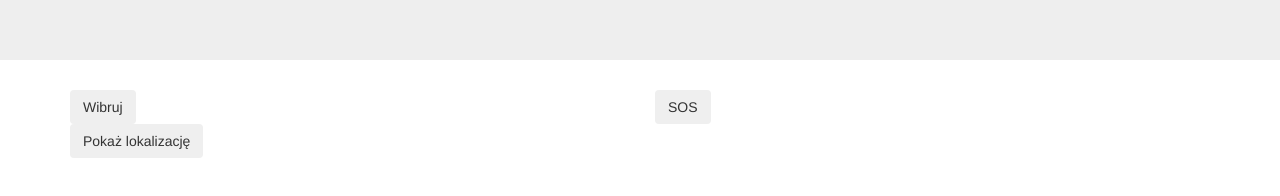
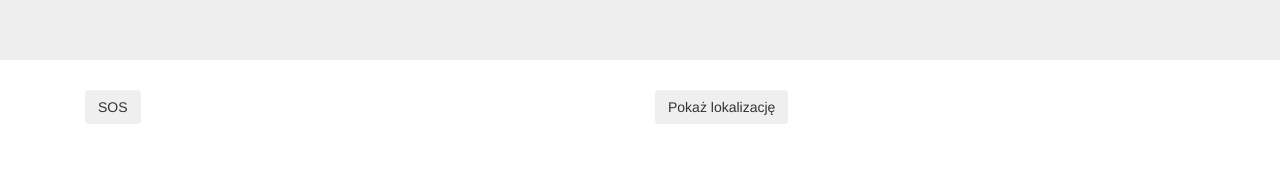
Before and after one commit to Marek-coder/PwaApp, a plain HTML site: page index.html in a window 1280 px wide. Shown: the part 180-376 px from the top of the page. Drawn offline with nearby package versions, Linux system fonts and the light colour scheme.

Commit message:
Update index.html

```diff
--- a/index.html
+++ b/index.html
@@ -18,8 +18,7 @@
     </div>
     <div class="container">
       <div class="row">
-         <div class="col-sm-6">
-          <button  onclick="window.location.href='index3.html'" id="vibrate" type="button" class="btn btn-secondary">Wibruj</button>
+
           </div>
                 <div class="col-sm-6">
 					<button class="btn btn-secondary" id="vibrate" onclick="vibrate()">SOS</button>
```
